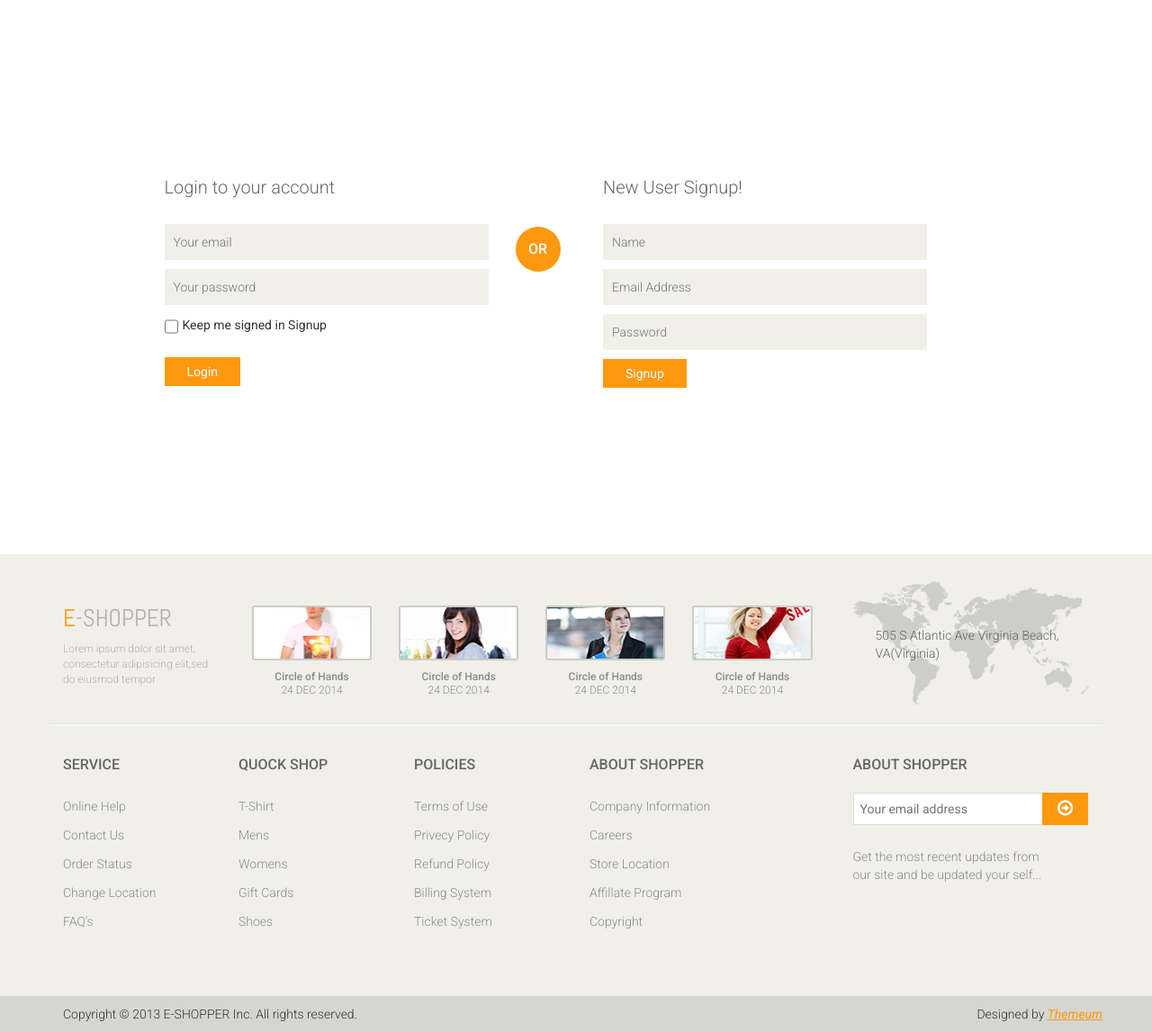
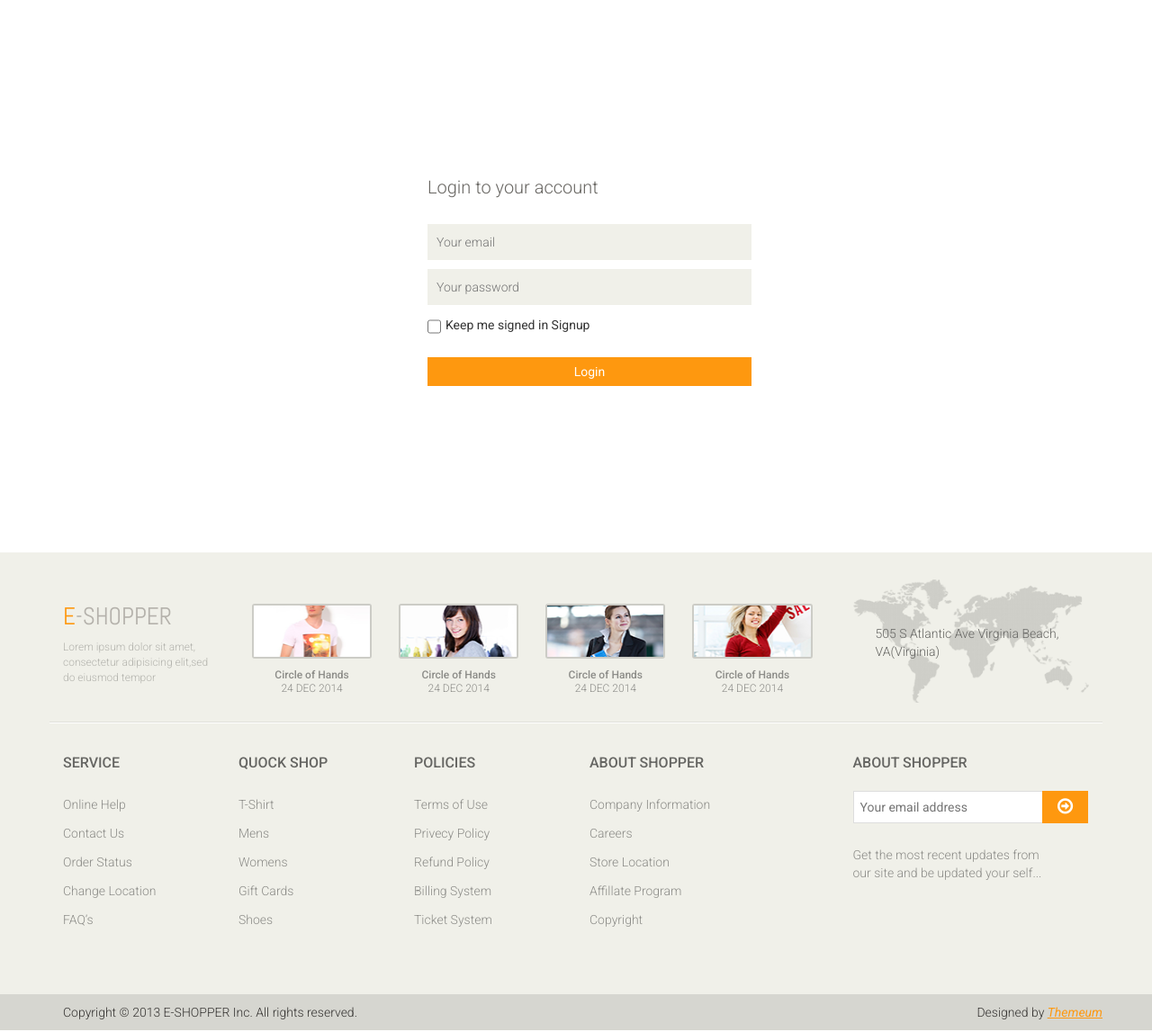
Before and after one commit to Stevencibambo/e-shopper, a Django app: page /login/ in a window 1280 px wide. Shown: the part 220-1367 px from the top of the page at 90% size. Run offline with Django 4.2, Linux system fonts and the light colour scheme; parts of the project's set-up code (start-up, migrations or seed data) failed here and were passed over; some libraries are stand-ins or nearby versions.

Commit message:
First release

```diff
--- a/main/templates/login.html
+++ b/main/templates/login.html
@@ -6,8 +6,8 @@
 
 <section id="form"><!--form-->
     <div class="container">
-        <div class="row">
-            <div class="col-sm-4 col-sm-offset-1">
+        <div class="row no-gutters justify-content-center">
+            <div class="col-sm-12 col-md-4 col-md-offset-4">
                 <div class="login-form"><!--login form-->
                     <h2>Login to your account</h2>
                     <form method="POST">
@@ -28,23 +28,9 @@
                         <span>
                             Signup
                         </span>
-                        <button type="submit" class="btn btn-default">Login</button>
+                        <button type="submit" class="btn btn-default btn-log btn-block">Login</button>
                     </form>
                 </div><!--/login form-->
-            </div>
-            <div class="col-sm-1">
-                <h2 class="or">OR</h2>
-            </div>
-            <div class="col-sm-4">
-                <div class="signup-form"><!--sign up form-->
-                    <h2>New User Signup!</h2>
-                    <form action="#">
-                        <input type="text" placeholder="Name"/>
-                        <input type="email" placeholder="Email Address"/>
-                        <input type="password" placeholder="Password"/>
-                        <button type="submit" class="btn btn-default">Signup</button>
-                    </form>
-                </div><!--/sign up form-->
             </div>
         </div>
     </div>
```
